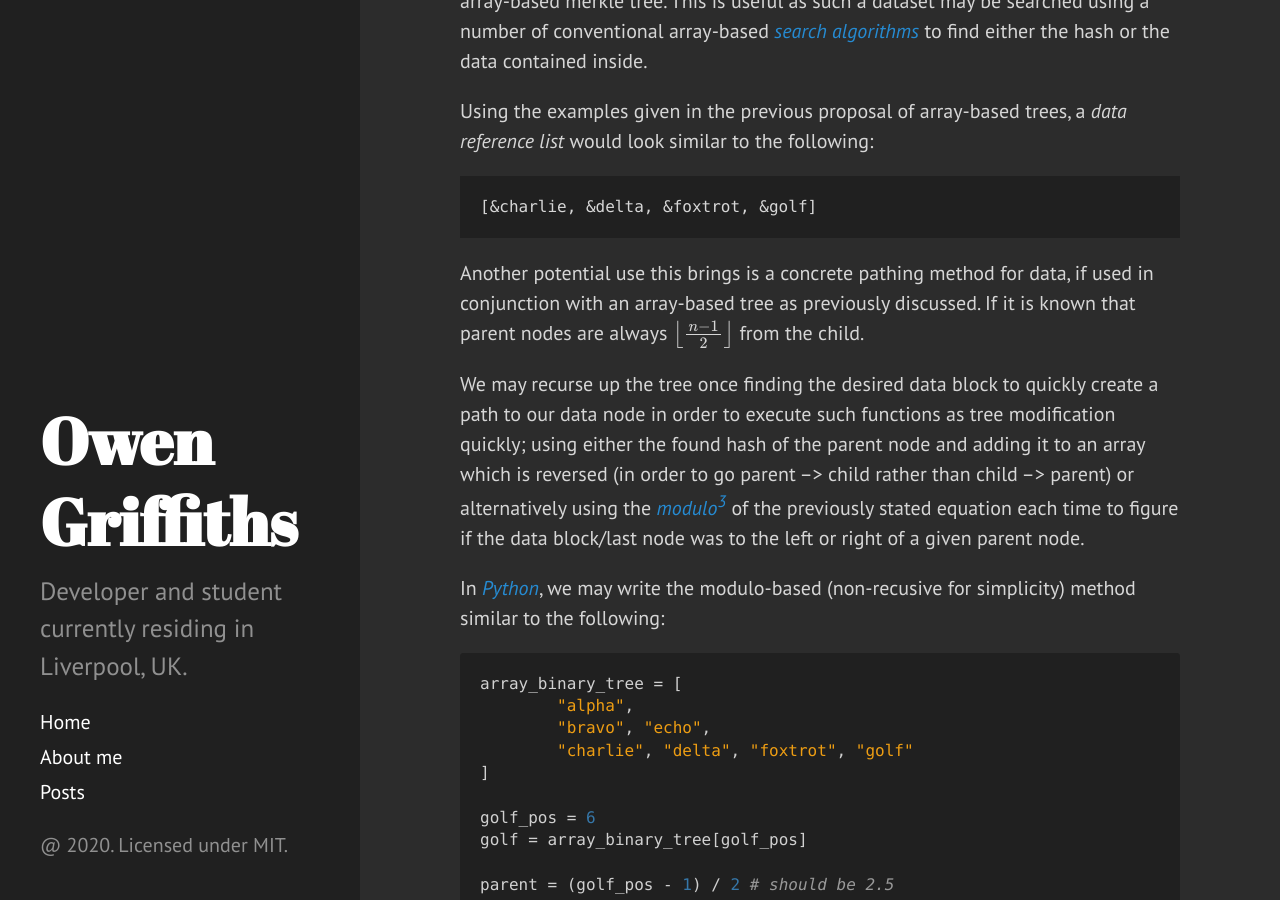
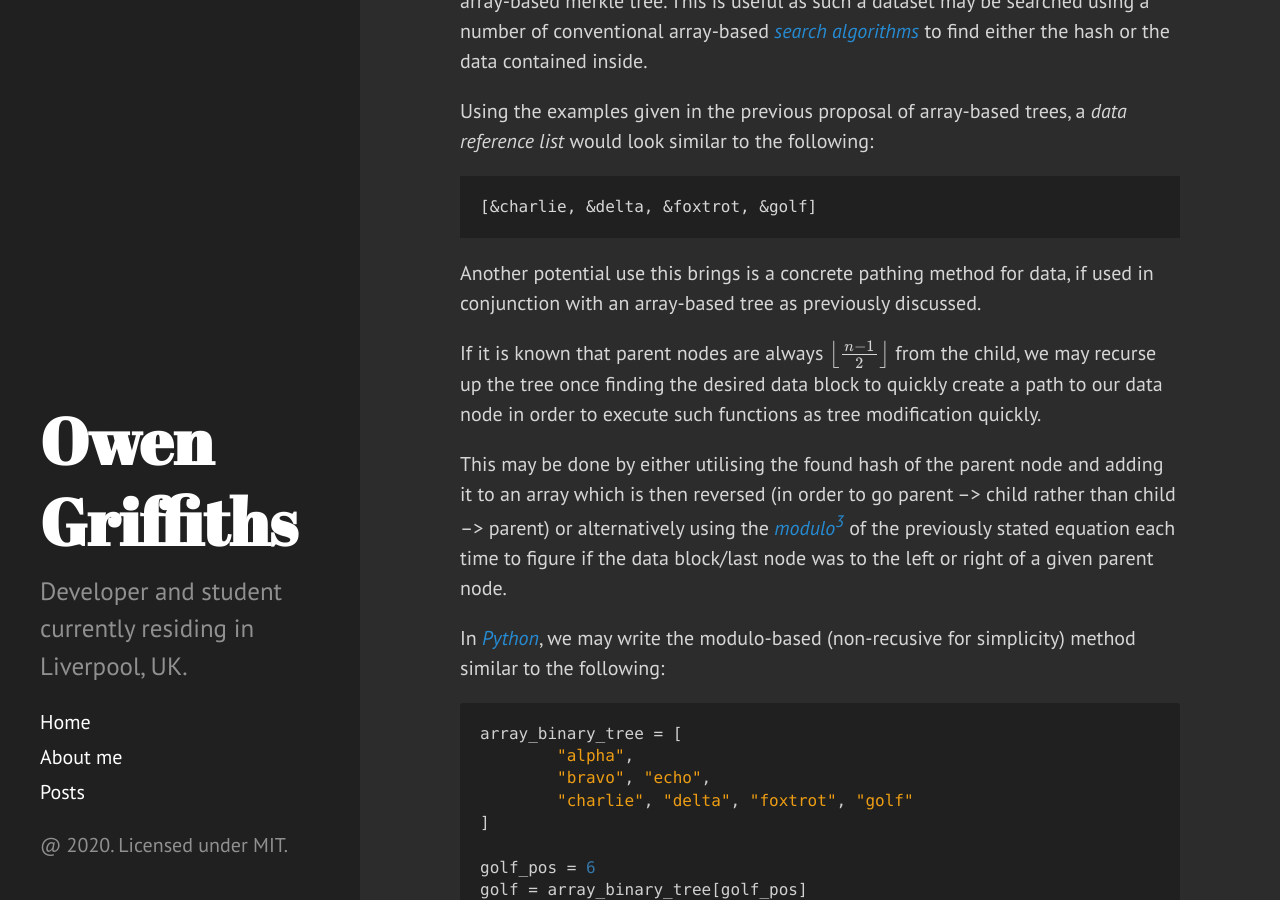
Before and after one commit to Owez/portfolio, a Jekyll site: the page built from _posts/2020-12-18-irkle-whitepaper.md, in a window 1280 px wide and 900 px high, scrolled down 2455 px. Built offline with Jekyll 4.4.1, drawn with Linux system fonts in a browser that asks for light colours; formulas are drawn with MathJax 3.

````diff
--- a/_posts/2020-12-18-irkle-whitepaper.md
+++ b/_posts/2020-12-18-irkle-whitepaper.md
@@ -64,9 +64,11 @@
 [&charlie, &delta, &foxtrot, &golf]
 ```
 
-Another potential use this brings is a concrete pathing method for data, if used in conjunction with an array-based tree as previously discussed. If it is known that parent nodes are always $\left\lfloor \frac{n-1}{2} \right\rfloor$ from the child.
+Another potential use this brings is a concrete pathing method for data, if used in conjunction with an array-based tree as previously discussed.
 
-We may recurse up the tree once finding the desired data block to quickly create a path to our data node in order to execute such functions as tree modification quickly; using either the found hash of the parent node and adding it to an array which is reversed (in order to go parent --> child rather than child --> parent) or alternatively using the [modulo](https://en.wikipedia.org/wiki/Modulo_operation)[^whymod] of the previously stated equation each time to figure if the data block/last node was to the left or right of a given parent node.
+If it is known that parent nodes are always $\left\lfloor \frac{n-1}{2} \right\rfloor$ from the child, we may recurse up the tree once finding the desired data block to quickly create a path to our data node in order to execute such functions as tree modification quickly.
+
+This may be done by either utilising the found hash of the parent node and adding it to an array which is then reversed (in order to go parent --> child rather than child --> parent) or alternatively using the [modulo](https://en.wikipedia.org/wiki/Modulo_operation)[^whymod] of the previously stated equation each time to figure if the data block/last node was to the left or right of a given parent node.
 
 In [Python](https://www.python.org/), we may write the modulo-based (non-recusive for simplicity) method similar to the following:
 
````
